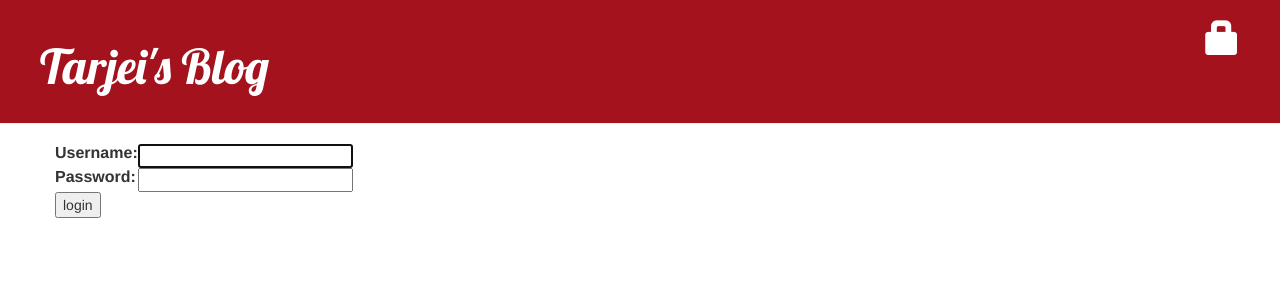
After one commit to Tarris1/my-first-blog, a Django app: page /blog/accounts/login/ in a window 1280 px wide. The commit adds this page. Shown: the top 300 px of the page. Run offline with Django 3.2, Linux system fonts and the light colour scheme; some libraries are stand-ins or nearby versions.

Commit message:
Added login and logout

```diff
--- a/blog/templates/blog/base.html
+++ b/blog/templates/blog/base.html
@@ -10,10 +10,12 @@
     <body>
     <div class="page-header">
 	{% if user.is_authenticated %}
-    <a href="{% url 'post_new' %}" class="top-menu"><span class="glyphicon glyphicon-plus"></span></a>
-	<a href="{% url 'post_draft_list' %}" class="top-menu"><span class="glyphicon glyphicon-edit"></span></a>
-
-	{% endif %}
+		<a href="{% url 'post_new' %}" class="top-menu"><span class="glyphicon glyphicon-plus"></span></a>
+		<a href="{% url 'post_draft_list' %}" class="top-menu"><span class="glyphicon glyphicon-edit"></span></a>
+		<p class="top-menu">Hello {{ user.username }} <small>(<a href="{% url 'logout' %}">Log out</a>)</small></p>
+	{% else %}
+            <a href="{% url 'login' %}" class="top-menu"><span class="glyphicon glyphicon-lock"></span></a>
+        {% endif %}
         <h1><a href="/blog/">Tarjei's Blog</a></h1>
     </div>
     <div class="content container">
--- /dev/null
+++ b/blog/templates/registration/login.html
@@ -0,0 +1,24 @@
+{% extends "blog/base.html" %}
+
+{% block content %}
+    {% if form.errors %}
+        <p>Your username and password didn't match. Please try again.</p>
+    {% endif %}
+
+    <form method="post" action="{% url 'login' %}">
+    {% csrf_token %}
+        <table>
+        <tr>
+            <td>{{ form.username.label_tag }}</td>
+            <td>{{ form.username }}</td>
+        </tr>
+        <tr>
+            <td>{{ form.password.label_tag }}</td>
+            <td>{{ form.password }}</td>
+        </tr>
+        </table>
+
+        <input type="submit" value="login" />
+        <input type="hidden" name="next" value="{{ next }}" />
+    </form>
+{% endblock %}
--- a/mysite/settings.py
+++ b/mysite/settings.py
@@ -120,3 +120,5 @@ USE_TZ = True
 
 STATIC_URL = '/static/'
 STATIC_ROOT= os.path.join(BASE_DIR, 'static')
+
+LOGIN_REDIRECT_URL = "/blog/"
--- a/mysite/urls.py
+++ b/mysite/urls.py
@@ -16,7 +16,11 @@ Including another URLconf
 from django.contrib import admin
 from django.urls import path, include
 
+from django.contrib.auth import views
+
 urlpatterns = [
-    path('admin/', admin.site.urls), #for every url starting with admin/, find corresponding view
-path("blog/", include('blog.urls')),
+	path('admin/', admin.site.urls), #for every url starting with admin/, find corresponding view
+	path("blog/", include('blog.urls')),
+	path('blog/accounts/login/', views.LoginView.as_view(), name = 'login'),
+	path('blog/accounts/logout/', views.LogoutView.as_view(next_page="/blog/"), name = "logout"),
 ]
```
Also changed, not shown: blog/views.py (+6 -5 lines).
